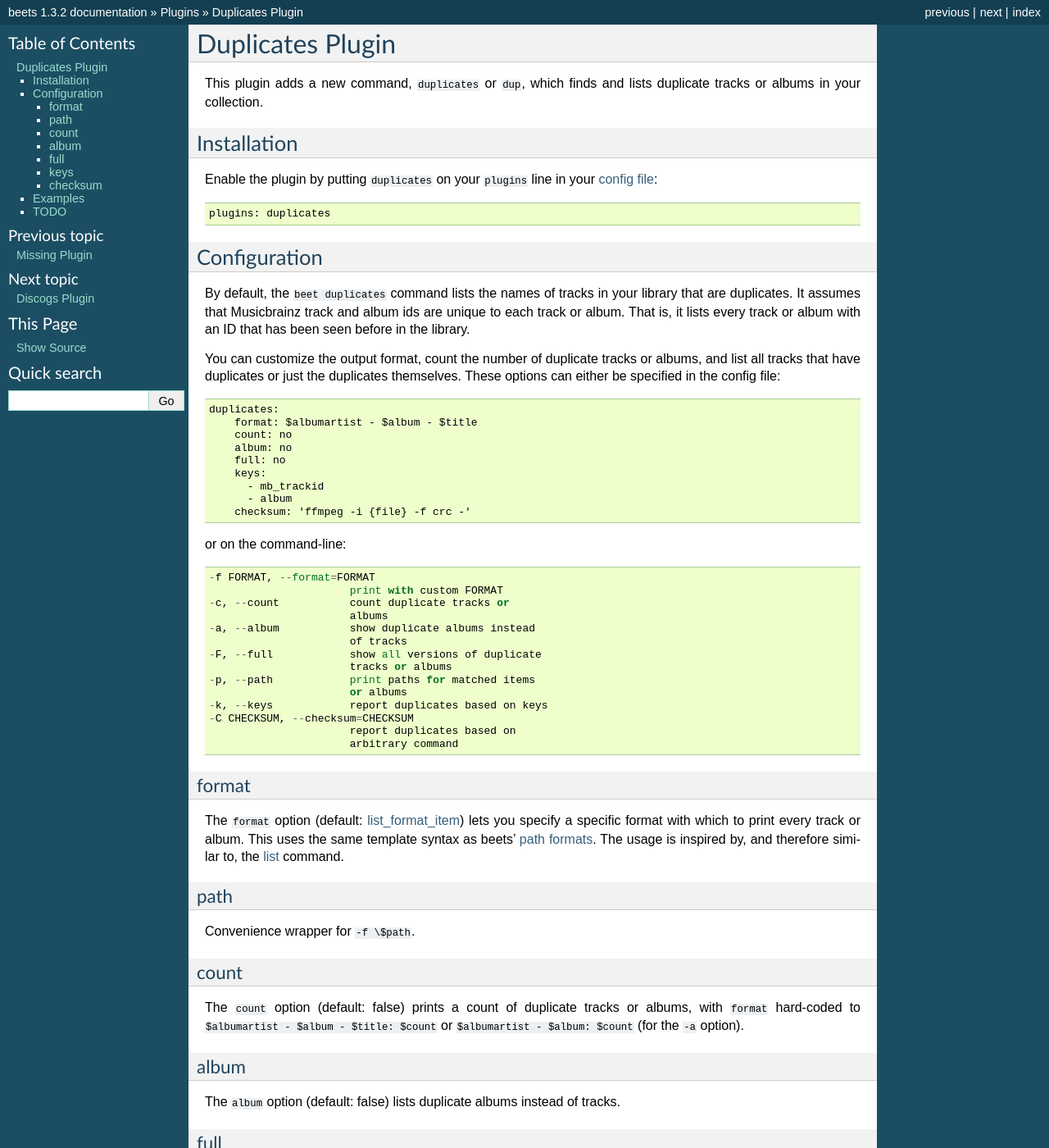
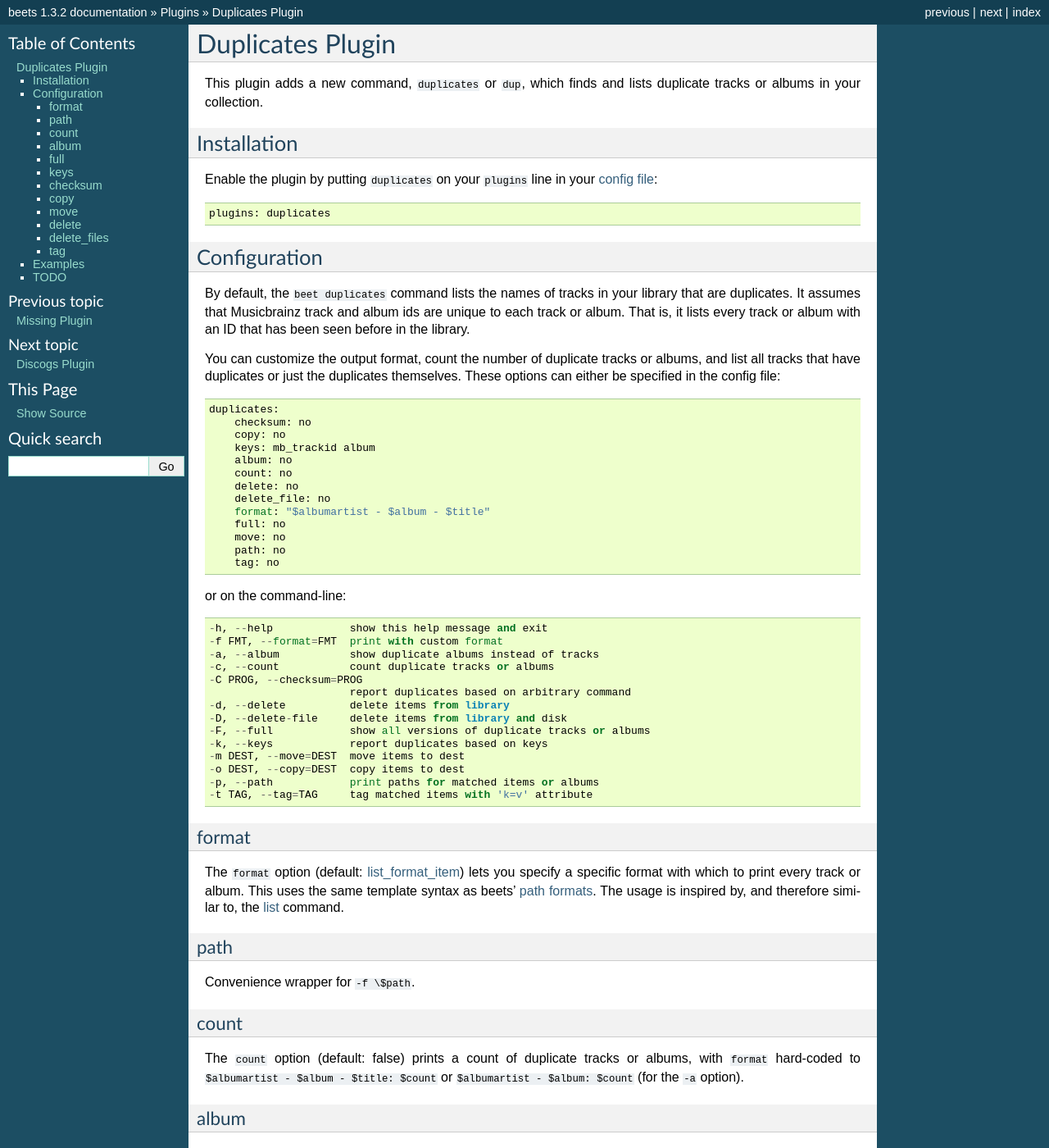
Before and after one commit to google-code-export/beets, a Sphinx documentation site: the page built from docs/plugins/duplicates.rst, in a window 1280 px wide and 1400 px high. Shown: the whole window at 82% size. Built offline with Sphinx 7.4.7, drawn with Linux system fonts in a browser that asks for light colours; some of the changed text lies outside the part shown.

Commit message:
Add new copy, move, delete, and tag options

```diff
--- a/docs/changelog.rst
+++ b/docs/changelog.rst
@@ -13,7 +13,9 @@
 * :doc:`/plugins/duplicates`: The new ``keys`` option allows you to specify
   arbitrary fields over which to consider potential duplicates. The new
   ``checksum`` option allows the use of any arbitrary program to checksum
-  items as an alternative duplicate identification strategy.
+  items as an alternative duplicate identification strategy. The new ``copy``,
+  ``move``, ``delete``, ``delete_file``, and ``tag`` options perform those
+  actions on matched duplicates.
 
 * :doc:`/plugins/lastgenre`: The new ``multiple`` option has been replaced
   with the ``count`` option, which lets you limit the number of genres added
--- a/docs/plugins/duplicates.rst
+++ b/docs/plugins/duplicates.rst
@@ -27,31 +27,36 @@
 config file::
 
     duplicates:
-        format: $albumartist - $album - $title
+	checksum: no
+	copy: no
+	keys: mb_trackid album
+        album: no
         count: no
-        album: no
+        delete: no
+        delete_file: no
+        format: "$albumartist - $album - $title"
         full: no
-	keys:
-  	  - mb_trackid
-	  - album
-	checksum: 'ffmpeg -i {file} -f crc -'
+        move: no
+        path: no
+        tag: no
+
 
 or on the command-line::
 
-    -f FORMAT, --format=FORMAT
-                          print with custom FORMAT
-    -c, --count           count duplicate tracks or
-                          albums
-    -a, --album           show duplicate albums instead
-                          of tracks
-    -F, --full            show all versions of duplicate
-                          tracks or albums
-    -p, --path            print paths for matched items
-                          or albums
-    -k, --keys            report duplicates based on keys
-    -C CHECKSUM, --checksum=CHECKSUM
-                          report duplicates based on
-                          arbitrary command
+  -h, --help            show this help message and exit
+  -f FMT, --format=FMT  print with custom format
+  -a, --album           show duplicate albums instead of tracks
+  -c, --count           count duplicate tracks or albums
+  -C PROG, --checksum=PROG
+                        report duplicates based on arbitrary command
+  -d, --delete          delete items from library
+  -D, --delete-file     delete items from library and disk
+  -F, --full            show all versions of duplicate tracks or albums
+  -k, --keys            report duplicates based on keys
+  -m DEST, --move=DEST  move items to dest
+  -o DEST, --copy=DEST  copy items to dest
+  -p, --path            print paths for matched items or albums
+  -t TAG, --tag=TAG     tag matched items with 'k=v' attribute
 
 
 format
@@ -107,6 +112,35 @@
 as ``flexattrs`` in the database, you can use
 ``--keys=name_of_the_checksumming_program any_other_keys`` the second time around.
 
+copy
+~~~~
+
+The ``copy`` option (default: ``no``) takes a destination base directory into which
+it will copy matched items.
+
+move
+~~~~
+
+The ``move`` option (default: ``no``) takes a destination base directory into which
+it will move matched items.
+
+delete
+~~~~~~
+
+The ``delete`` option (default: ``no``) removes matched items from the library.
+
+delete_files
+~~~~~~~~~~~~
+
+The ``delete_files`` option (default: ``no``) removes matched items from the library
+*and* the disk.
+
+tag
+~~~
+
+The ``tag`` option (default: ``no``) takes a ``key=value`` string, and adds a new
+``key`` attribute with ``value`` value as a flexattr to the database.
+
 Examples
 --------
 
@@ -141,10 +175,25 @@
   beet dup -C 'ffmpeg -i {file} -f crc -'
   beet dup -C 'md5sum {file}'
 
+Copy highly danceable items to ``party`` directory::
+
+  beet dup --copy /tmp/party
+
+Move likely duplicates to ``trash`` directory::
+
+  beet dup --move ${HOME}/.Trash
+
+Delete items from library, and optionally the disk (carefull), if they're Nickelback::
+
+  beet duplicates --delete{-file} --keys albumartist albumartist:nickelback
+
+Tag duplicate items with some flag::
+
+  beet duplicates --tag dup=1
+
 TODO
 ----
 
-- Allow deleting duplicates.
-- Provide option to invert key selection
+- better duplicate disambiaguation strategies (eg, based on bitrate, etc)
 
 .. _spark: https://github.com/holman/spark
```
Also changed, not shown: 1 other file.
